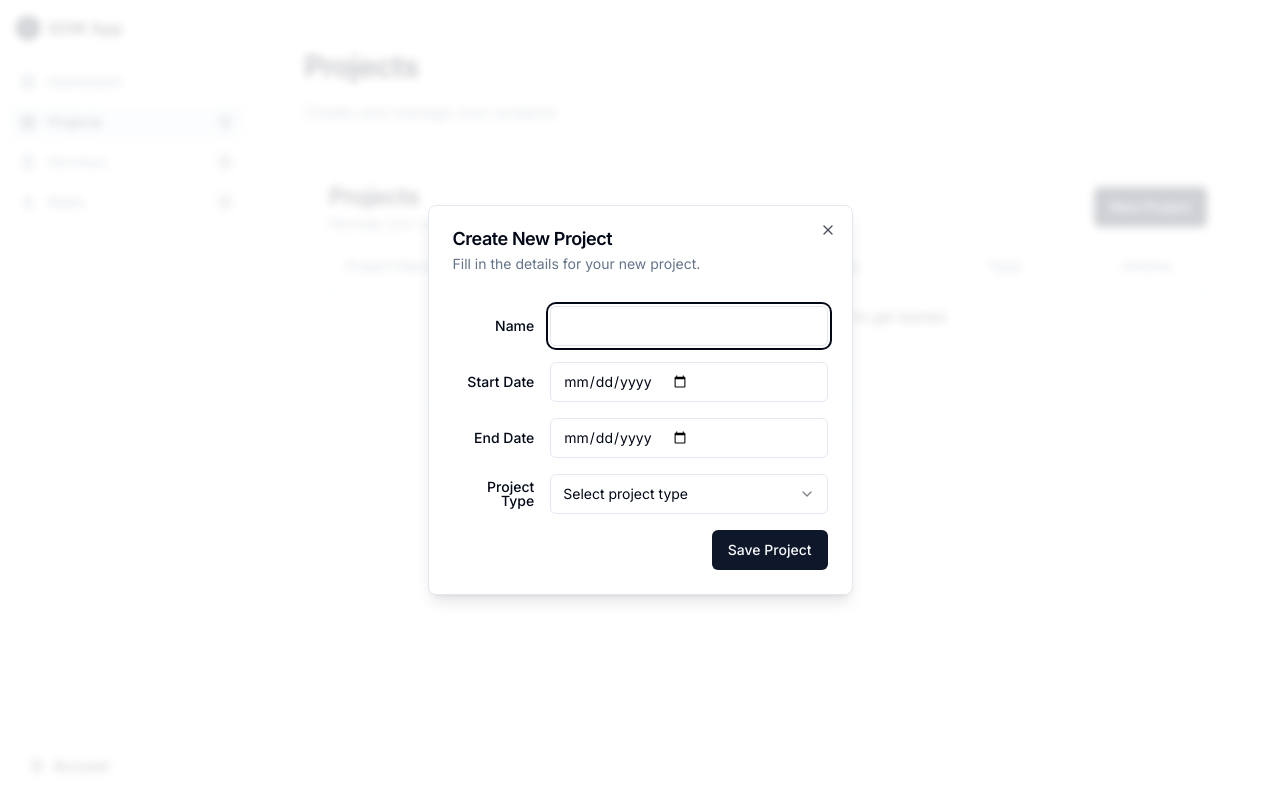
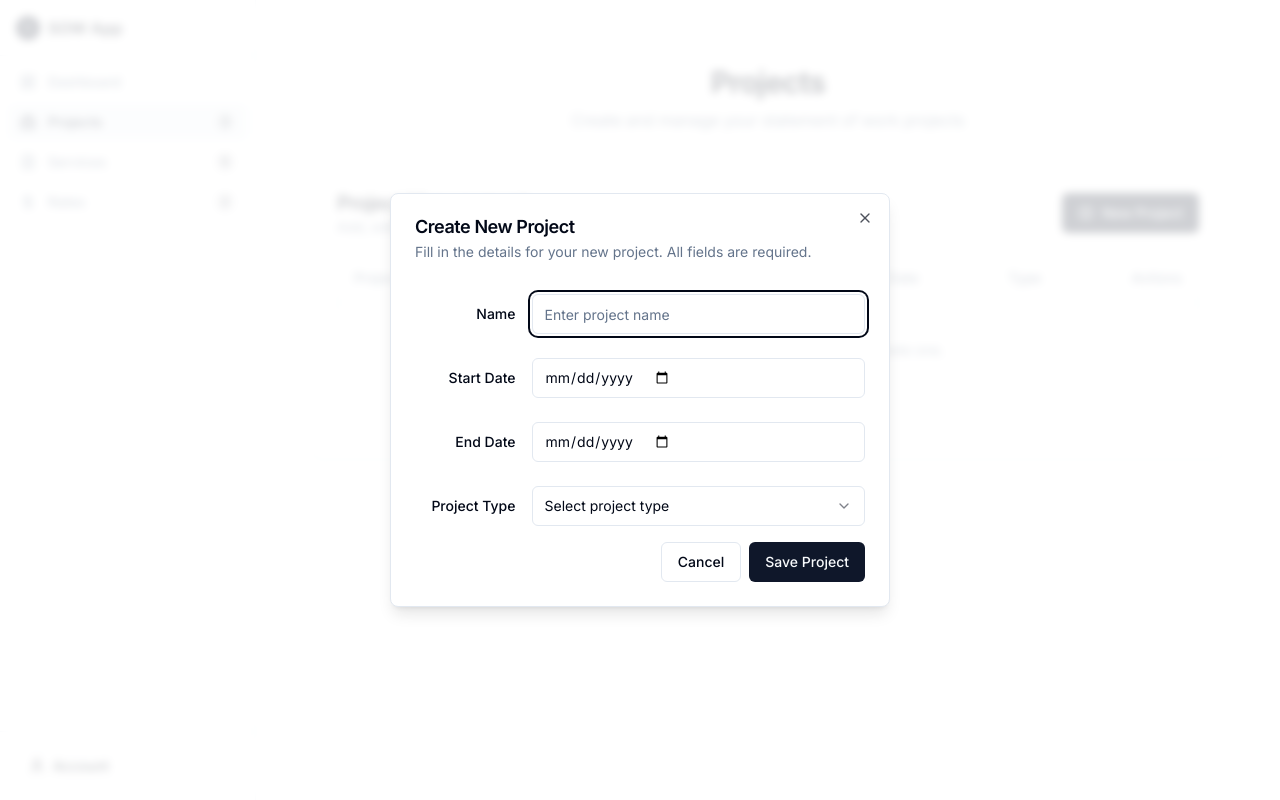
Before and after one commit to rickyalopezdev/sow, a Next.js app in the folder sow-app/: page /projects in a window 1280 px wide. Both pictures are taken after a click on the button "New Project". Built offline with nearby package versions, Linux system fonts and the light colour scheme.

Commit message:
Refocus UI on project management with clean centered layout

```diff
--- a/sow-app/src/app/page.tsx
+++ b/sow-app/src/app/page.tsx
@@ -1,7 +1,14 @@
 "use client"
 
-import Dashboard from "@/components/dashboard/Dashboard"
+import { useEffect } from 'react'
+import { useRouter } from 'next/navigation'
 
 export default function Home() {
-  return <Dashboard />
+  const router = useRouter()
+
+  useEffect(() => {
+    router.push('/projects')
+  }, [router])
+
+  return null
 }
--- a/sow-app/src/app/projects/page.tsx
+++ b/sow-app/src/app/projects/page.tsx
@@ -4,16 +4,14 @@ import { ProjectManagement } from "@/components/projects/project-management"
 
 export default function ProjectsPage() {
   return (
-    <div className="p-6 max-w-7xl mx-auto">
-      <div className="space-y-4">
+    <div className="container max-w-5xl py-10 mx-auto">
+      <div className="flex flex-col items-center text-center space-y-2 mb-8">
         <h1 className="text-3xl font-bold tracking-tight">Projects</h1>
-        <p className="text-muted-foreground">
-          Create and manage your projects
+        <p className="text-muted-foreground max-w-md">
+          Create and manage your statement of work projects
         </p>
       </div>
-      <div className="mt-8">
-        <ProjectManagement />
-      </div>
+      <ProjectManagement />
     </div>
   )
 }
--- a/sow-app/src/components/dashboard/Dashboard.tsx
+++ /dev/null
@@ -1,142 +0,0 @@
-"use client"
-
-import { Briefcase, FileText, DollarSign, PlusCircle } from "lucide-react"
-
-import { Button } from "@/components/ui/button"
-import { Card, CardContent, CardDescription, CardFooter, CardHeader, CardTitle } from "@/components/ui/card"
-
-export default function Dashboard() {
-  return (
-    <div className="space-y-6">
-      <div>
-        <h1 className="text-3xl font-bold tracking-tight">Dashboard</h1>
-        <p className="text-muted-foreground mt-2">
-          Manage your projects, services, and rates
-        </p>
-      </div>
-
-      <div className="grid gap-6 md:grid-cols-2 lg:grid-cols-3">
-        {/* Projects Card */}
-        <Card>
-          <CardHeader className="flex flex-row items-center justify-between space-y-0 pb-2">
-            <CardTitle className="text-sm font-medium">Projects</CardTitle>
-            <Briefcase className="h-4 w-4 text-muted-foreground" />
-          </CardHeader>
-          <CardContent>
-            <div className="text-2xl font-bold">3</div>
-            <p className="text-xs text-muted-foreground">
-              Active projects in your workspace
-            </p>
-          </CardContent>
-          <CardFooter>
-            <Button asChild variant="ghost" className="text-primary text-xs w-full justify-between">
-              <a href="/projects">
-                View Projects
-                <PlusCircle className="h-4 w-4 ml-2" />
-              </a>
-            </Button>
-          </CardFooter>
-        </Card>
-
-        {/* Services Card */}
-        <Card>
-          <CardHeader className="flex flex-row items-center justify-between space-y-0 pb-2">
-            <CardTitle className="text-sm font-medium">Services</CardTitle>
-            <FileText className="h-4 w-4 text-muted-foreground" />
-          </CardHeader>
-          <CardContent>
-            <div className="text-2xl font-bold">5</div>
-            <p className="text-xs text-muted-foreground">
-              Defined services in your library
-            </p>
-          </CardContent>
-          <CardFooter>
-            <Button asChild variant="ghost" className="text-primary text-xs w-full justify-between">
-              <a href="/services">
-                View Services
-                <PlusCircle className="h-4 w-4 ml-2" />
-              </a>
-            </Button>
-          </CardFooter>
-        </Card>
-
-        {/* Rates Card */}
-        <Card>
-          <CardHeader className="flex flex-row items-center justify-between space-y-0 pb-2">
-            <CardTitle className="text-sm font-medium">Rates</CardTitle>
-            <DollarSign className="h-4 w-4 text-muted-foreground" />
-          </CardHeader>
-          <CardContent>
-            <div className="text-2xl font-bold">2</div>
-            <p className="text-xs text-muted-foreground">
-              Rate cards for your services
-            </p>
-          </CardContent>
-          <CardFooter>
-            <Button asChild variant="ghost" className="text-primary text-xs w-full justify-between">
-              <a href="/rates">
-                View Rates
-                <PlusCircle className="h-4 w-4 ml-2" />
-              </a>
-            </Button>
-          </CardFooter>
-        </Card>
-      </div>
-
-      <div className="grid gap-6 md:grid-cols-2">
-        {/* Recent Projects Section */}
-        <Card>
-          <CardHeader>
-            <CardTitle>Recent Projects</CardTitle>
-            <CardDescription>
-              Your recently created or updated projects
-            </CardDescription>
-          </CardHeader>
-          <CardContent>
-            <div className="text-sm text-muted-foreground">
-              No recent projects. Create a new project to get started.
-            </div>
-          </CardContent>
-          <CardFooter>
-            <Button asChild variant="outline" className="w-full" size="sm">
-              <a href="/projects">
-                <PlusCircle className="h-4 w-4 mr-2" />
-                Create New Project
-              </a>
-            </Button>
-          </CardFooter>
-        </Card>
-
-        {/* Quick Actions Section */}
-        <Card>
-          <CardHeader>
-            <CardTitle>Quick Actions</CardTitle>
-            <CardDescription>
-              Common tasks and actions
-            </CardDescription>
-          </CardHeader>
-          <CardContent className="grid gap-2">
-            <Button asChild variant="outline" size="sm" className="justify-start">
-              <a href="/projects">
-                <Briefcase className="h-4 w-4 mr-2" />
-                Manage Projects
-              </a>
-            </Button>
-            <Button asChild variant="outline" size="sm" className="justify-start">
-              <a href="/services">
-                <FileText className="h-4 w-4 mr-2" />
-                Manage Services
-              </a>
-            </Button>
-            <Button asChild variant="outline" size="sm" className="justify-start">
-              <a href="/rates">
-                <DollarSign className="h-4 w-4 mr-2" />
-                Manage Rates
-              </a>
-            </Button>
-          </CardContent>
-        </Card>
-      </div>
-    </div>
-  )
-}
--- a/sow-app/src/components/projects/project-form.tsx
+++ b/sow-app/src/components/projects/project-form.tsx
@@ -20,6 +20,7 @@ import {
   SelectTrigger,
   SelectValue
 } from "@/components/ui/select"
+import { PlusCircle } from "lucide-react"
 
 interface ProjectFormProps {
   onSave: (project: Project) => void
@@ -64,17 +65,20 @@ export function ProjectForm({ onSave }: ProjectFormProps) {
   return (
     <Dialog open={open} onOpenChange={setOpen}>
       <DialogTrigger asChild>
-        <Button>New Project</Button>
+        <Button className="gap-2">
+          <PlusCircle className="h-4 w-4" />
+          New Project
+        </Button>
       </DialogTrigger>
-      <DialogContent className="sm:max-w-[425px]">
+      <DialogContent className="sm:max-w-[500px]">
         <DialogHeader>
           <DialogTitle>Create New Project</DialogTitle>
           <DialogDescription>
-            Fill in the details for your new project.
+            Fill in the details for your new project. All fields are required.
           </DialogDescription>
         </DialogHeader>
         <form onSubmit={handleSubmit}>
-          <div className="grid gap-4 py-4">
+          <div className="grid gap-6 py-4">
             <div className="grid grid-cols-4 items-center gap-4">
               <Label htmlFor="name" className="text-right">
                 Name
@@ -84,6 +88,7 @@ export function ProjectForm({ onSave }: ProjectFormProps) {
                 value={name}
                 onChange={(e) => setName(e.target.value)}
                 className="col-span-3"
+                placeholder="Enter project name"
                 required
               />
             </div>
@@ -117,12 +122,13 @@ export function ProjectForm({ onSave }: ProjectFormProps) {
               <Label htmlFor="type" className="text-right">
                 Project Type
               </Label>
+              <div className="col-span-3">
                 <Select
                   value={type}
                   onValueChange={setType}
                   required
                 >
-                <SelectTrigger id="type" className="col-span-3">
+                  <SelectTrigger id="type">
                     <SelectValue placeholder="Select project type" />
                   </SelectTrigger>
                   <SelectContent>
@@ -134,7 +140,11 @@ export function ProjectForm({ onSave }: ProjectFormProps) {
                 </Select>
               </div>
             </div>
+          </div>
           <DialogFooter>
+            <Button type="button" variant="outline" onClick={() => setOpen(false)}>
+              Cancel
+            </Button>
             <Button type="submit">Save Project</Button>
           </DialogFooter>
         </form>
--- a/sow-app/src/components/projects/project-list.tsx
+++ b/sow-app/src/components/projects/project-list.tsx
@@ -30,21 +30,21 @@ export function ProjectList({ projects, onEdit, onDelete }: ProjectListProps) {
   return (
     <div className="rounded-md border">
       <Table>
-        <TableCaption>List of all projects</TableCaption>
+        <TableCaption>A list of your projects</TableCaption>
         <TableHeader>
           <TableRow>
-            <TableHead>Project Name</TableHead>
+            <TableHead className="w-[40%]">Project Name</TableHead>
             <TableHead>Start Date</TableHead>
             <TableHead>End Date</TableHead>
             <TableHead>Type</TableHead>
-            <TableHead className="w-[100px]">Actions</TableHead>
+            <TableHead className="text-right w-[100px]">Actions</TableHead>
           </TableRow>
         </TableHeader>
         <TableBody>
           {projects.length === 0 ? (
             <TableRow>
-              <TableCell colSpan={5} className="text-center">
-                No projects found. Create a new project to get started.
+              <TableCell colSpan={5} className="h-24 text-center text-muted-foreground">
+                No projects found. Click "New Project" to create one.
               </TableCell>
             </TableRow>
           ) : (
@@ -54,12 +54,13 @@ export function ProjectList({ projects, onEdit, onDelete }: ProjectListProps) {
                 <TableCell>{formatDate(project.startDate)}</TableCell>
                 <TableCell>{formatDate(project.endDate)}</TableCell>
                 <TableCell className="capitalize">{project.type}</TableCell>
-                <TableCell>
-                  <div className="flex space-x-2">
+                <TableCell className="text-right">
+                  <div className="flex justify-end space-x-1">
                     <Button
                       variant="ghost"
                       size="icon"
                       onClick={() => onEdit(project)}
+                      className="h-8 w-8"
                     >
                       <Edit className="h-4 w-4" />
                       <span className="sr-only">Edit</span>
@@ -68,6 +69,7 @@ export function ProjectList({ projects, onEdit, onDelete }: ProjectListProps) {
                       variant="ghost"
                       size="icon"
                       onClick={() => onDelete(project.id)}
+                      className="h-8 w-8 text-destructive hover:text-destructive/90 hover:bg-destructive/10"
                     >
                       <Trash2 className="h-4 w-4" />
                       <span className="sr-only">Delete</span>
--- a/sow-app/src/components/projects/project-management.tsx
+++ b/sow-app/src/components/projects/project-management.tsx
@@ -38,13 +38,12 @@ export function ProjectManagement() {
   }
 
   return (
-    <div className="space-y-8">
-      <Card>
-        <CardHeader className="flex flex-row items-center justify-between space-y-0 pb-2">
+    <Card className="border shadow-sm">
+      <CardHeader className="flex flex-row items-center justify-between space-y-0 pb-4">
         <div>
-            <CardTitle className="text-2xl">Projects</CardTitle>
+          <CardTitle className="text-xl">Project Management</CardTitle>
           <CardDescription>
-              Manage your projects and their details
+            Add, edit, and remove projects from your workspace
           </CardDescription>
         </div>
         <ProjectForm onSave={handleSaveProject} />
@@ -57,6 +56,5 @@ export function ProjectManagement() {
         />
       </CardContent>
     </Card>
-    </div>
   )
 }
```
Lines whose indentation alone changed are shown as unchanged.
